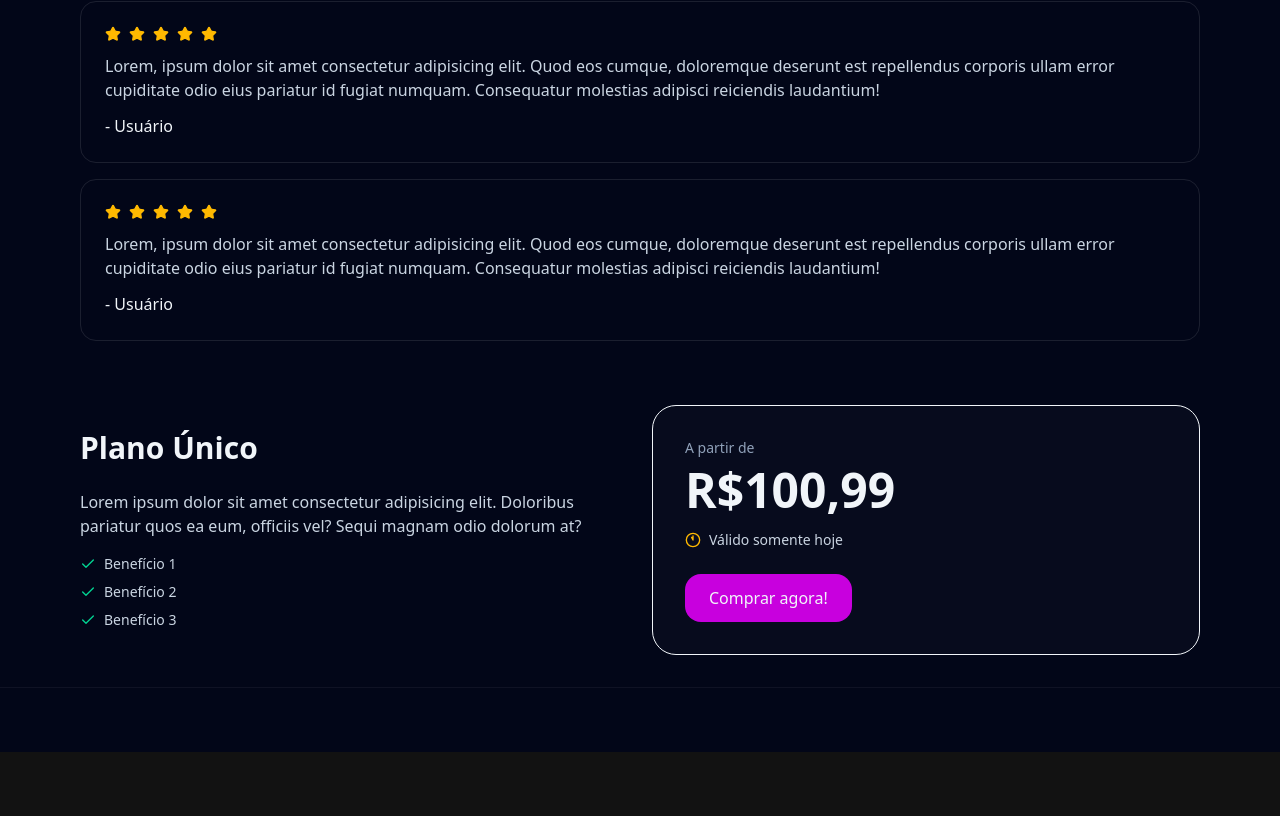
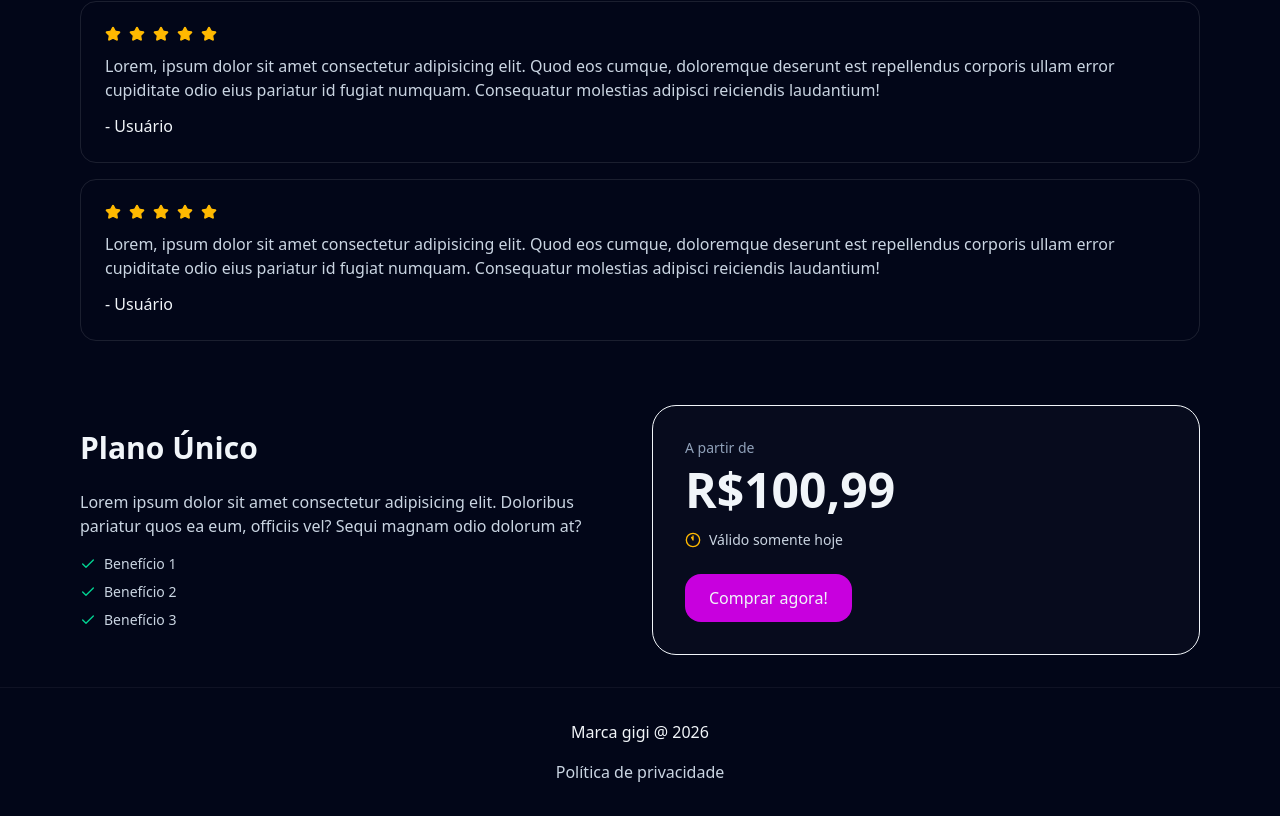
Before and after one commit to Gioomoraes/projeto-site, a React (Vite) app: page / in a window 1280 px wide. Shown: the part 1376-2192 px from the top of the page. Before the commit the page ends 2128 px from the top, so only its background shows below. Built offline with nearby package versions, Linux system fonts and the light colour scheme.

Commit message:
feat: finalize footer section

```diff
--- a/src/App.jsx
+++ b/src/App.jsx
@@ -276,7 +276,12 @@
         </div>
       </section>
       <footer className="border-t border-white/5">
-        <div className="mx-auto max-w-6xl px-4 py-8"></div>
+        <div className="mx-auto max-w-6xl px-4 py-8 flex flex-col items-center">
+          <div className="mb-4">Marca gigi @ {new Date().getFullYear()}</div>
+          <a href="#" className="text-slate-300">
+            Política de privacidade
+          </a>
+        </div>
       </footer>
     </div>
   );
```
